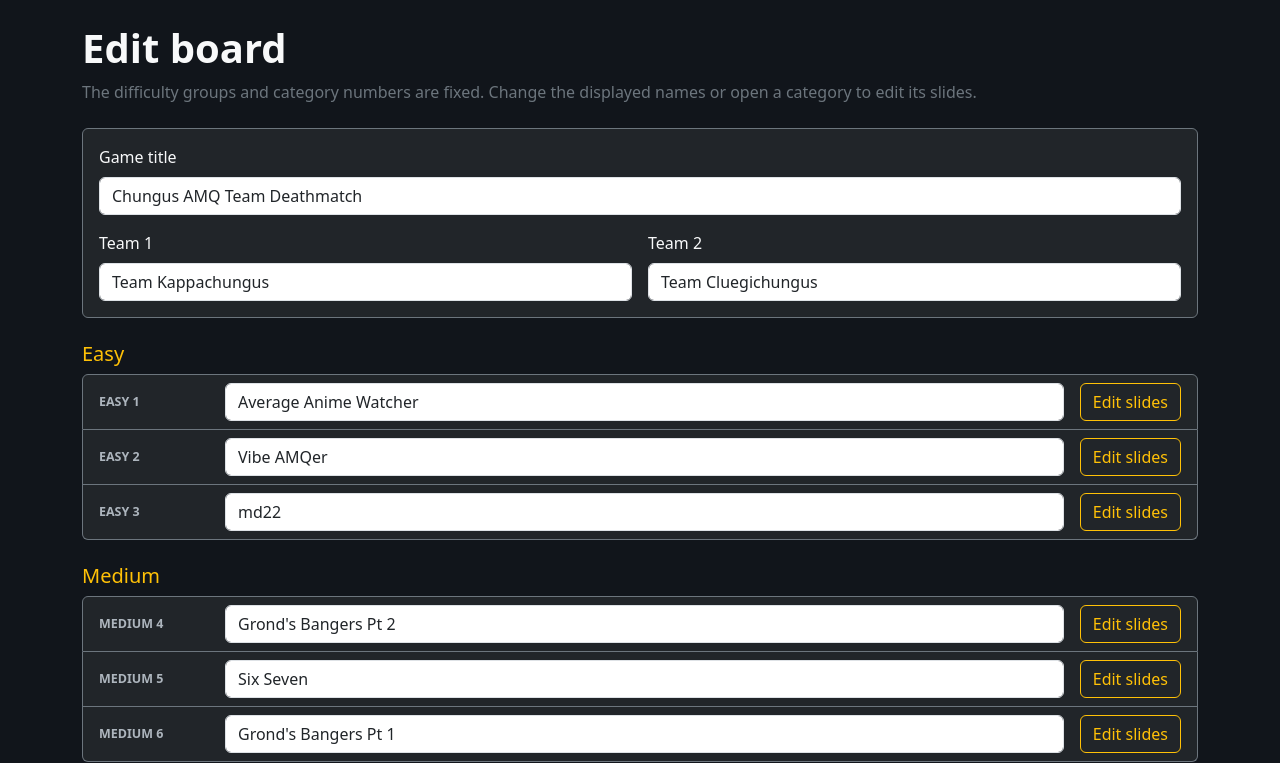
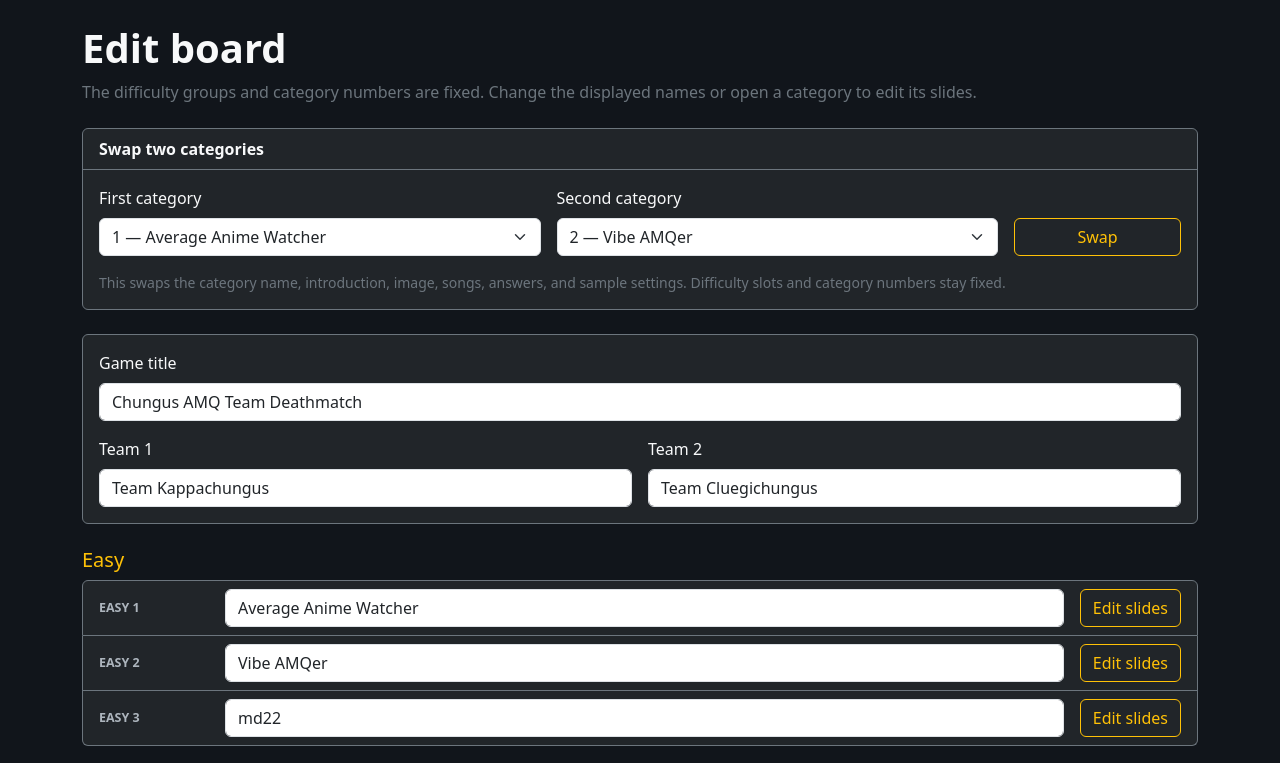
Before and after one commit to Lord-Grond/amq-team-deathmatch, a Flask app: page /edit in a window 1280 px wide. Shown: the part 57-820 px from the top of the page. Run offline with Flask 3, Linux system fonts and the light colour scheme.

Commit message:
Add category swap control

```diff
--- a/app.py
+++ b/app.py
@@ -262,6 +262,28 @@ def edit_board():
     return render_template("edit.html", game=load_game(), mode="edit")
 
 
+@app.post("/edit/categories/swap")
+def swap_categories():
+    try:
+        first_id = int(request.form.get("first_category", ""))
+        second_id = int(request.form.get("second_category", ""))
+    except ValueError:
+        abort(400)
+    if first_id == second_id:
+        return redirect(url_for("edit_board"))
+    game = load_game()
+    first = get_category(game, first_id)
+    second = get_category(game, second_id)
+    editable_fields = ("name", "explanation", "image_url", "songs")
+    first_content = {field: first[field] for field in editable_fields}
+    second_content = {field: second[field] for field in editable_fields}
+    for field in editable_fields:
+        first[field] = second_content[field]
+        second[field] = first_content[field]
+    save_game(game)
+    return redirect(url_for("edit_board"))
+
+
 @app.post("/edit/board")
 def update_board():
     game = load_game()
--- a/templates/edit.html
+++ b/templates/edit.html
@@ -2,6 +2,14 @@
 {% block content %}
 <main class="container py-4">
   <div class="mb-4"><h1 class="fw-bold">Edit board</h1><p class="text-secondary">The difficulty groups and category numbers are fixed. Change the displayed names or open a category to edit its slides.</p></div>
+  <section class="card bg-dark text-light border-secondary mb-4"><div class="card-header border-secondary fw-bold">Swap two categories</div><div class="card-body">
+    <form action="{{ url_for('swap_categories') }}" method="post" class="row g-3 align-items-end">
+      <div class="col-md-5"><label class="form-label">First category</label><select class="form-select" name="first_category" required>{% for category in game.categories %}<option value="{{ category.id }}">{{ category.id }} — {{ category.name }}</option>{% endfor %}</select></div>
+      <div class="col-md-5"><label class="form-label">Second category</label><select class="form-select" name="second_category" required>{% for category in game.categories %}<option value="{{ category.id }}" {{ 'selected' if category.id == 2 }}>{{ category.id }} — {{ category.name }}</option>{% endfor %}</select></div>
+      <div class="col-md-2"><button class="btn btn-outline-warning w-100">Swap</button></div>
+    </form>
+    <small class="text-secondary d-block mt-3">This swaps the category name, introduction, image, songs, answers, and sample settings. Difficulty slots and category numbers stay fixed.</small>
+  </div></section>
   <form action="{{ url_for('update_board') }}" method="post">
     <div class="card bg-dark text-light border-secondary mb-4"><div class="card-body">
       <label class="form-label">Game title</label><input class="form-control mb-3" name="title" value="{{ game.title }}">
```
Also changed, not shown: README.md.
